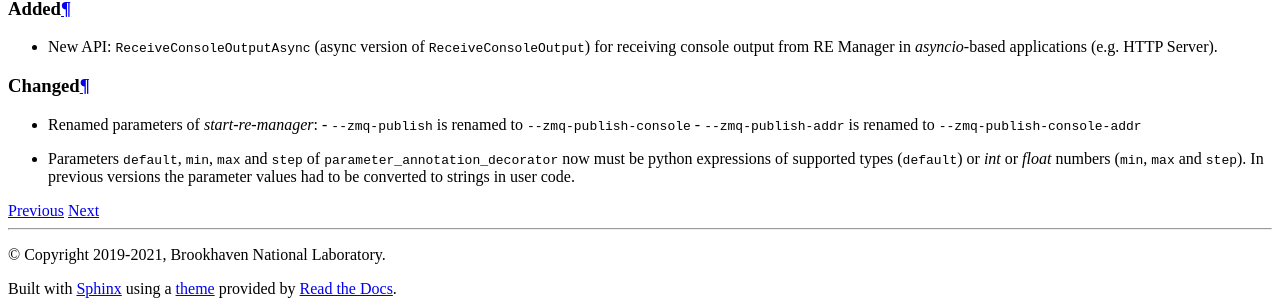
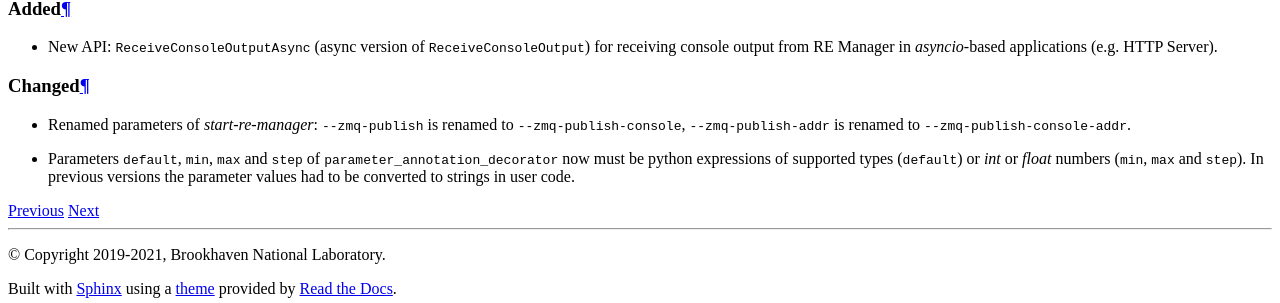
Before and after one commit to bluesky/bluesky-queueserver, a Sphinx documentation site: the page built from docs/source/release_history.rst, in a window 1280 px wide. Shown: the part 701-1004 px from the top of the page. Built offline with Sphinx 7.4.7 and the Read the Docs theme 2.0.0, drawn with Linux system fonts in a browser that asks for light colours.

```diff
--- a/docs/source/release_history.rst
+++ b/docs/source/release_history.rst
@@ -14,9 +14,8 @@
 Changed
 -------
 
-* Renamed parameters of `start-re-manager`:
-  - ``--zmq-publish`` is renamed to ``--zmq-publish-console``
-  - ``--zmq-publish-addr`` is renamed to ``--zmq-publish-console-addr``
+* Renamed parameters of `start-re-manager`: ``--zmq-publish`` is renamed to ``--zmq-publish-console``,
+  ``--zmq-publish-addr`` is renamed to ``--zmq-publish-console-addr``.
 * Parameters ``default``, ``min``, ``max`` and ``step`` of ``parameter_annotation_decorator`` now must be
   python expressions of supported types (``default``) or `int` or `float` numbers (``min``, ``max``
   and ``step``). In previous versions the parameter values had to be converted to strings in user code.
--- a/requirements-dev.txt
+++ b/requirements-dev.txt
@@ -14,6 +14,6 @@
 numpydoc
 scikit-image
 sphinx
-sphinx_rtd_theme
+sphinx_rtd_theme==0.5.2
 # Extra dependencies for development
 fastapi[all]
```
